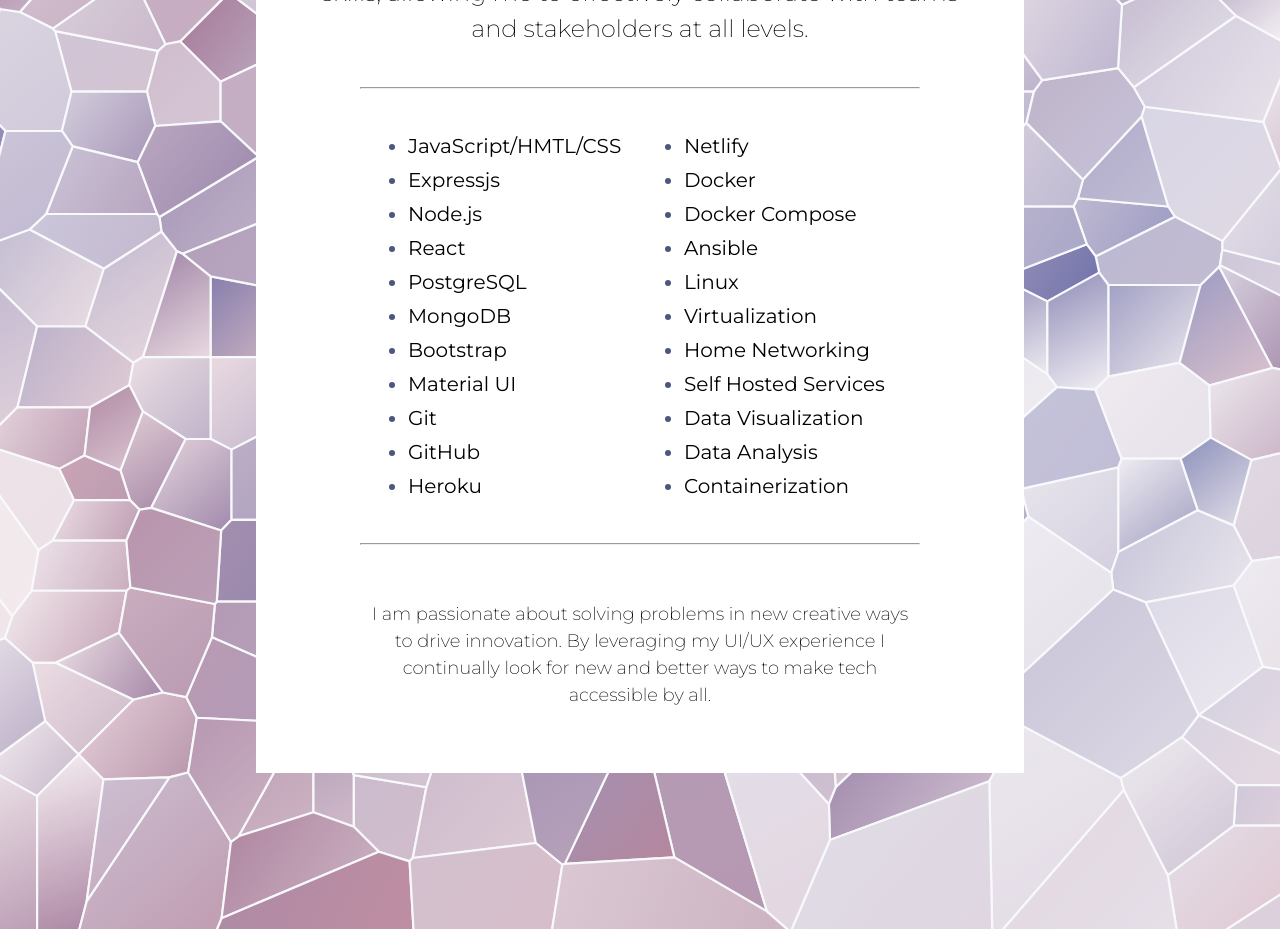
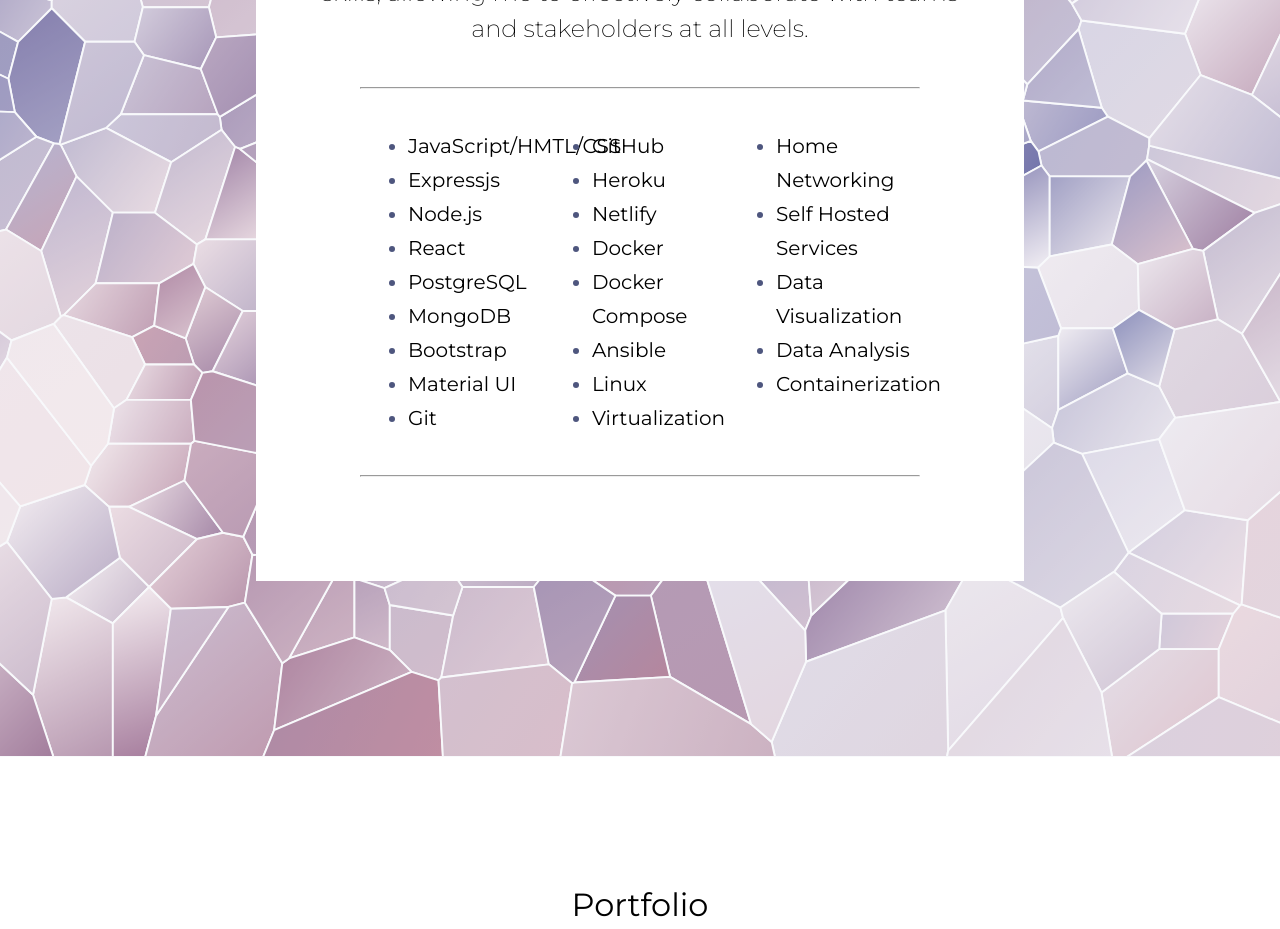
Before and after one commit to tylersb/react-portfolio, a React (Vite) app: page / in a window 1280 px wide. Shown: the part 1380-2309 px from the top of the page. Built offline with nearby package versions, Linux system fonts and the light colour scheme.

Commit message:
removes unneeded extra section

```diff
--- a/src/Components/About.jsx
+++ b/src/Components/About.jsx
@@ -44,7 +44,7 @@
   'Self Hosted Services',
   'Data Visualization',
   'Data Analysis',
-  'Containerization',
+  'Containerization'
 ];
 
 /**
@@ -52,8 +52,8 @@
  * how you best work, or even a quote. This will help someone learn more
  * about you on a professional level.
  */
-const detailOrQuote =
-  'I am passionate about solving problems in new creative ways to drive innovation. By leveraging my UI/UX experience I continually look for new and better ways to make tech accessible by all.';
+// const detailOrQuote =
+//   '';
 
 const About = () => {
   return (
@@ -74,7 +74,7 @@
         <ul
           style={{
             textAlign: 'left',
-            columns: 2,
+            columns: 3,
             fontSize: '1.25rem',
             margin: '2rem 3rem',
             gap: '3rem'
@@ -85,7 +85,7 @@
           ))}
         </ul>
         <hr />
-        <p style={{ padding: '1rem 3rem 0' }}>{detailOrQuote}</p>
+        {/* <p style={{ padding: '1rem 3rem 0' }}>{detailOrQuote}</p> */}
       </div>
     </section>
   );
```
